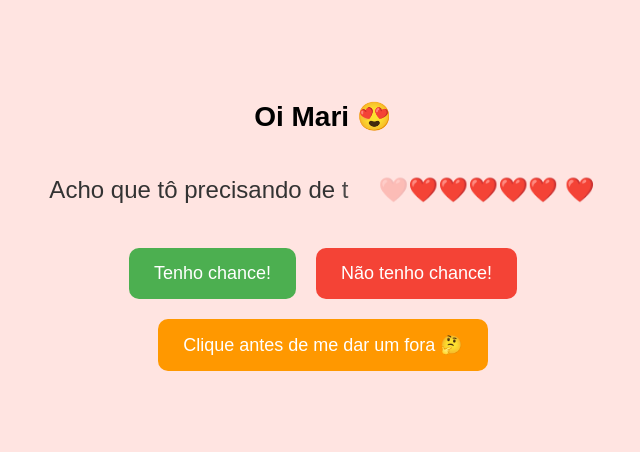
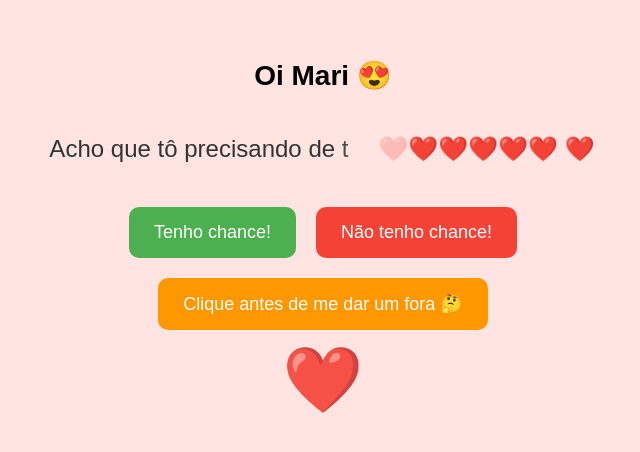
Before and after one commit to Matheushbvitor/teste, a plain HTML site: page index.html in a window 1280 px wide. Shown: the part 194-646 px from the top of the page, without its empty margins (317-957 px from the left). Drawn offline with Linux system fonts and the light colour scheme.

Commit message:
Update index.html

```diff
--- a/index.html
+++ b/index.html
@@ -44,6 +44,7 @@
     .no{  background:#f44336; color:#fff; }
     .why{ background:#ff9800; color:#fff; }
 
+    /* diálogo */
     .dialog-overlay{ display:none; position:fixed; inset:0; background:rgba(0,0,0,.5); justify-content:center; align-items:center; padding:16px; }
     .dialog-box{ width:min(320px,92vw); background:#fff; border-radius:12px; padding:20px; text-align:center; box-shadow:0 10px 30px rgba(0,0,0,.25); }
     .dialog-box p{ margin:0 0 16px; font-size:18px; color:#333; }
@@ -51,6 +52,19 @@
     .dialog-buttons button{ flex:1; padding:10px 0; border:none; border-radius:8px; font-size:16px; cursor:pointer; }
     @keyframes shake{0%{transform:translateX(0)}25%{transform:translateX(-5px)}50%{transform:translateX(5px)}75%{transform:translateX(-5px)}100%{transform:translateX(0)}}
     .shaking{ animation:shake .3s; }
+
+    /* ❤️ coração de rodapé */
+    .heart {
+      font-size: 64px;          /* tamanho do coração */
+      line-height: 1;
+      margin-top: 18px;         /* espaço abaixo do botão laranja */
+      user-select: none;
+      animation: pulse 1.6s ease-in-out infinite; /* remova esta linha se não quiser animação */
+    }
+    @keyframes pulse {
+      0%,100% { transform: scale(1);   opacity: .9; }
+      50%     { transform: scale(1.08); opacity: 1; }
+    }
   </style>
 </head>
 <body>
@@ -66,6 +80,9 @@
   <div class="button-container" style="margin-top: 20px;">
     <button class="btn why" onclick="abrirPagina()">Clique antes de me dar um fora 🤔</button>
   </div>
+
+  <!-- ❤️ coração para preencher o espaço vazio -->
+  <div class="heart" aria-hidden="true">❤️</div>
 
   <!-- Caixa de diálogo -->
   <div class="dialog-overlay" id="dialogo">
```
